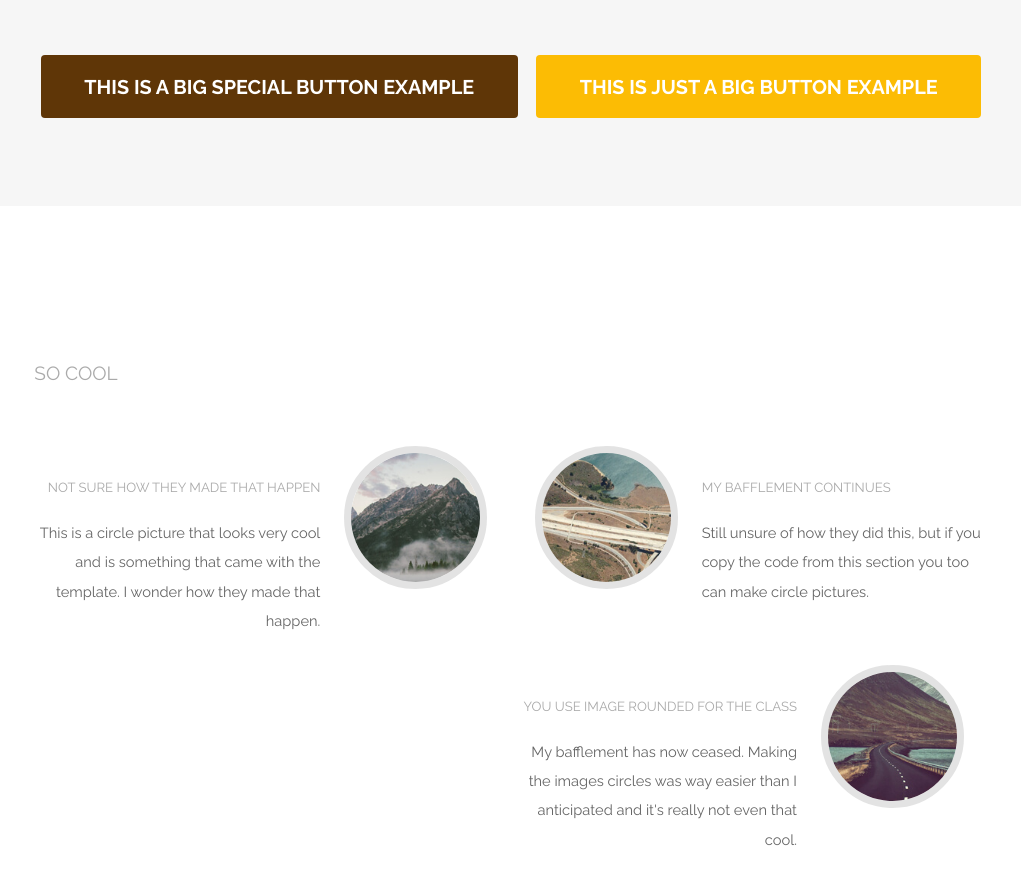
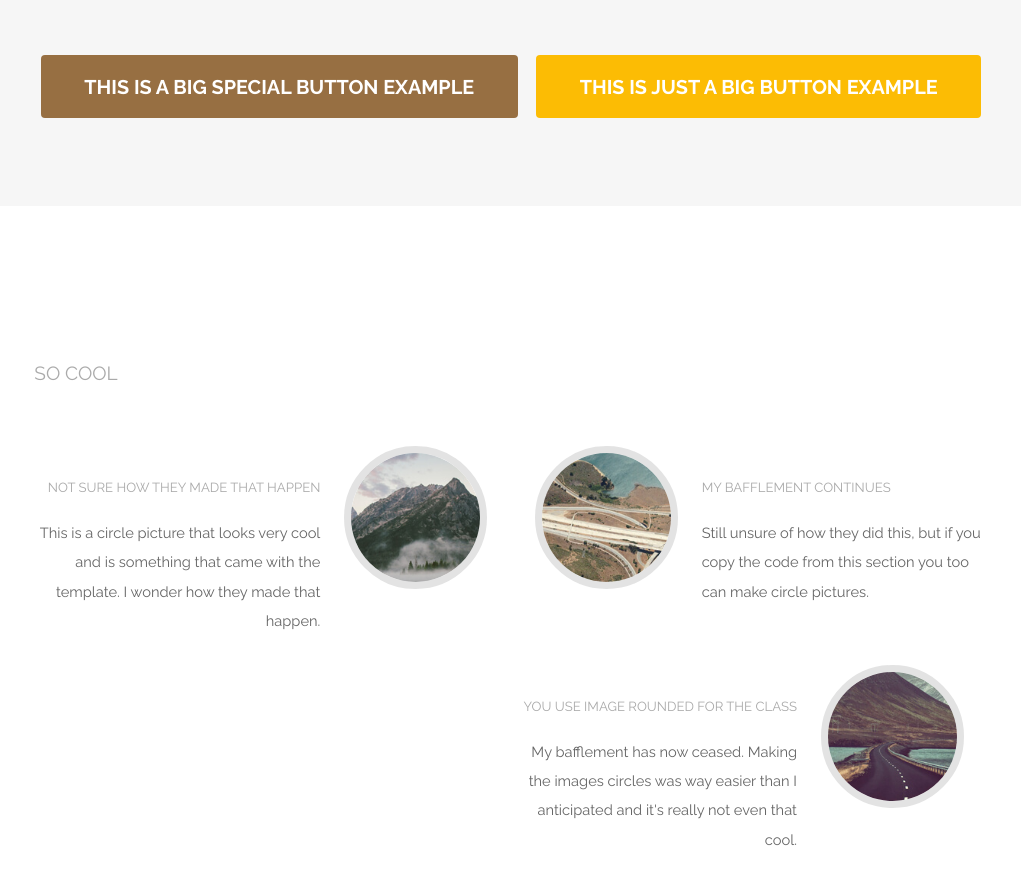
Before and after one commit to aldenshiverick/Carhartt-Morgapp, a plain HTML site: page index.html in a window 1280 px wide. Shown: the part 1575-2461 px from the top of the page, without its empty margins (129-1150 px from the left). Drawn offline with nearby package versions, Linux system fonts and the light colour scheme.

Commit message:
Button colors:

```diff
--- a/assets/css/main.css
+++ b/assets/css/main.css
@@ -10,7 +10,7 @@
 	These are the colors that can be easily customized. To view these all at once go to the Elements page on your app.
 */
 body {
-	--accentcolor: #5f3607;
+	--accentcolor: #976f42;
 	--mainColor: #fcbc04;
 	--buttonHover: #fcdd81; /* this changes the button color when you hover over it */
 	--buttonText: #ffffff;
```
